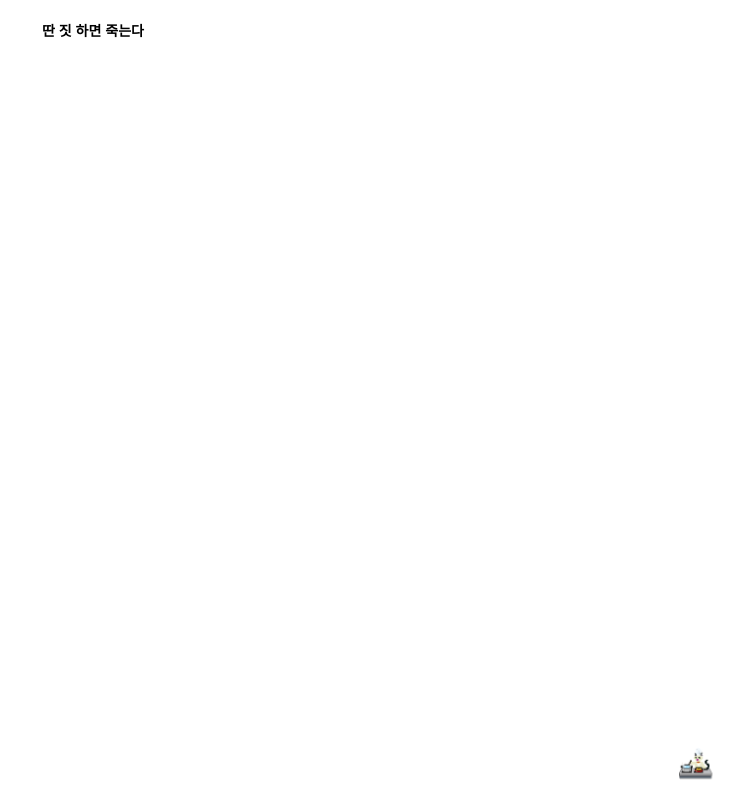
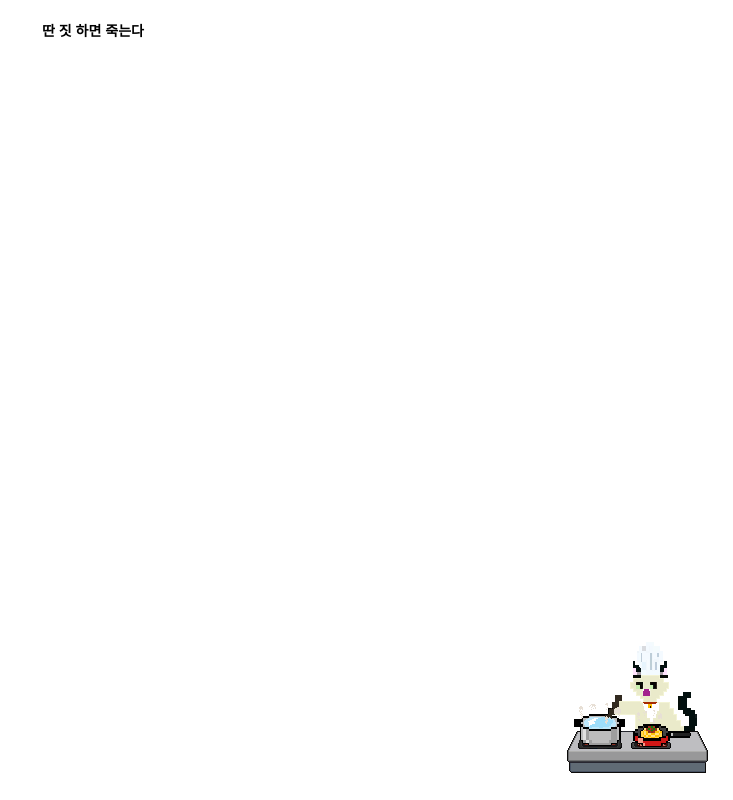
Before and after one commit to guitaristchan/-, a plain HTML site: page index.html in a window 1280 px wide. Shown: the whole page, without its empty margins (547-1280 px from the left). Drawn offline with Linux system fonts and the light colour scheme.

Commit message:
Update index.html

```diff
--- a/index.html
+++ b/index.html
@@ -9,23 +9,18 @@
             position: fixed;
             bottom: 20px;
             right: 20px;
-            width: 140px !important; /* 모바일 크기 강제 */
-        }
-
-        @media (min-width: 768px) {
-            .cook-gif {
-                width: 35px !important; /* PC 화면에서 1/4 크기로 강제 줄임 */
-            }
+            /* 강제 크기 확대를 막기 위해 width 관련 속성을 모두 제거했습니다 */
+            image-rendering: pixelated; /* 도트 이미지가 브라우저 배율에 의해 흐려지지 않고 선명하게 보이도록 보호 */
         }
     </style>
 </head>
 <body style="margin: 0; padding: 0; overflow: hidden; text-align: center;">
 
-
+    <audio src="오디오/White christmas.mp3" autoplay loop></audio>
 
     <h1 style="font-size: 14px; margin-top: 20px; color: black; font-family: sans-serif;">딴 짓 하면 죽는다</h1>
 
-    <!-- img 태그 안에 width="140" 이나 style="..." 이 절대 없어야 합니다 -->
+    <!-- HTML 태그에서도 width 속성을 완전히 지워서 파일 원본 해상도 1:1 그대로 출력되게 합니다 -->
     <img src="cook.gif" alt="경고" class="cook-gif">
 
 </body>
```
